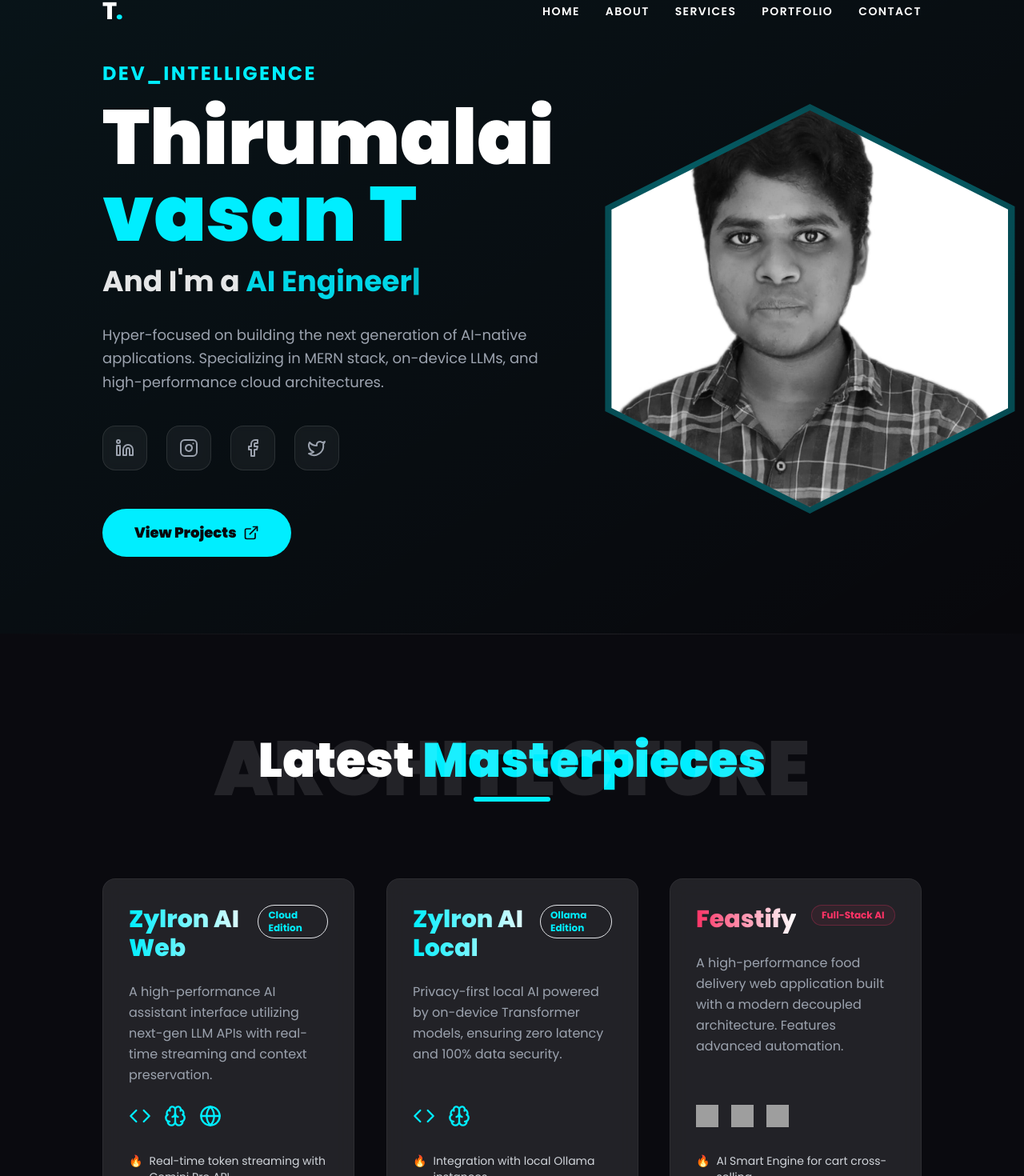
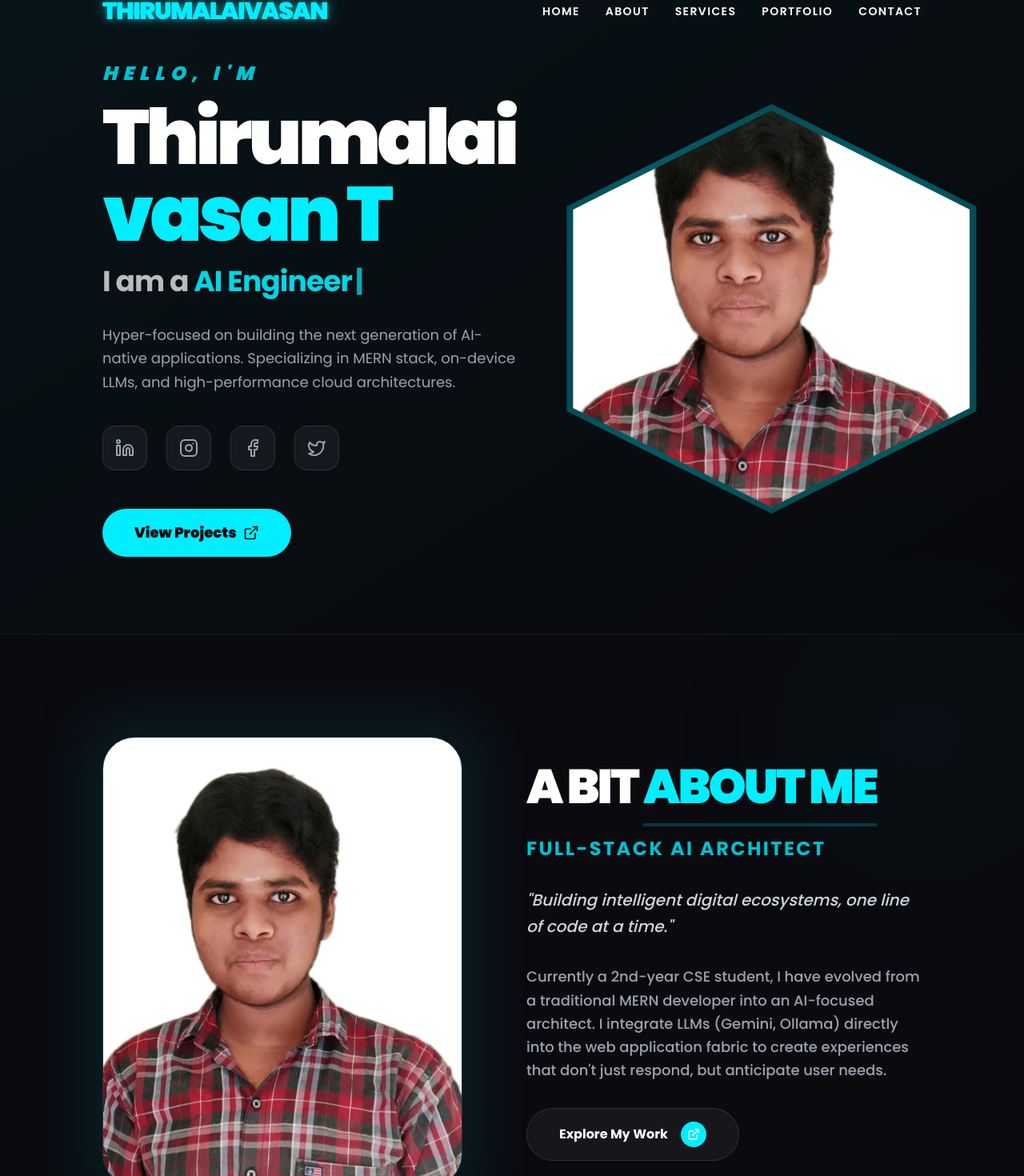
Before and after one commit to Thirumalaivasan2007/Portfolio-website, a React (Vite) app: page / in a window 1280 px wide. Shown: the part 20-1490 px from the top of the page at 80% size. Built offline with nearby package versions, Linux system fonts and the light colour scheme; grey boxes are pictures that could not be loaded.

Commit message:
🚀 Ultra-Cohesive Revamp: RGB Glitch Animation, Professional Typography, and Branding Update

```diff
--- a/src/App.jsx
+++ b/src/App.jsx
@@ -144,8 +144,8 @@ const App = () => {
     <div className="bg-bgDark min-h-screen text-white font-poppins transition-colors duration-500 overflow-x-hidden">
       {/* Header */}
       <nav className={`fixed top-0 left-0 w-full px-[10%] py-4 flex justify-between items-center z-[100] transition-all duration-300 ${isScrolled ? 'bg-bgDark/80 backdrop-blur-xl py-3 border-b border-white/5 shadow-2xl' : 'bg-transparent'}`}>
-        <a href="#home" className="text-3xl font-extrabold tracking-tighter hover:scale-105 transition-transform">
-          T<span className="text-neonCyan">.</span>
+        <a href="#home" className="text-2xl md:text-3xl font-black tracking-tighter hover:scale-105 transition-transform text-neonCyan text-glow-cyan">
+          THIRUMALAIVASAN
         </a>
         <div className="space-x-8 hidden lg:flex">
           {['Home', 'About', 'Services', 'Portfolio', 'Contact'].map((item) => (
@@ -168,14 +168,14 @@ const App = () => {
           viewport={{ once: true }}
           className="flex-1 text-center lg:text-left z-10"
         >
-          <h3 className="text-xl md:text-2xl font-bold mb-4 text-neonCyan tracking-widest uppercase">Dev_Intelligence</h3>
-          <h1 className="text-6xl md:text-8xl font-black leading-[1.1] mb-4">
+          <h3 className="text-xl md:text-2xl font-black mb-4 text-neonCyan tracking-[0.3em] uppercase opacity-80 italic">HELLO, I'M</h3>
+          <h1 className="text-6xl md:text-8xl font-black leading-[1.1] mb-4 tracking-tighter">
             Thirumalai<br/><span className="text-neonCyan">vasan T</span>
           </h1>
-          <h3 className="text-2xl md:text-4xl font-bold mb-8 opacity-90">
-            <span className="text-white">And I'm a </span>
+          <h3 className="text-2xl md:text-4xl font-bold mb-8 opacity-90 tracking-tight">
+            <span className="text-white/80">I am a </span>
             <span className="text-neonCyan">{text}</span>
-            <span className="animate-pulse text-neonCyan">|</span>
+            <span className="animate-pulse text-neonCyan ml-1">|</span>
           </h3>
           <p className="text-lg mb-10 leading-relaxed text-gray-400 max-w-2xl">
             Hyper-focused on building the next generation of AI-native applications. Specializing in MERN stack, on-device LLMs, and high-performance cloud architectures.
@@ -205,20 +205,103 @@ const App = () => {
         </motion.div>
 
         <motion.div
-          initial={{ opacity: 0, scale: 0.8 }}
+          initial={{ opacity: 0, scale: 0.9 }}
           whileInView={{ opacity: 1, scale: 1 }}
-          transition={{ duration: 0.8 }}
+          transition={{ duration: 1, ease: "easeOut" }}
           viewport={{ once: true }}
           className="flex-1 flex justify-center items-center z-10"
         >
-          <div className="relative w-80 h-80 md:w-[32rem] md:h-[32rem] group">
+          <motion.div
+            whileHover={{ scale: 1.05, rotateX: 5, rotateY: -5 }}
+            className="relative w-80 h-80 md:w-[32rem] md:h-[32rem] group cursor-pointer"
+          >
+             {/* Hexagon Bounds & Glow */}
              <div className="absolute inset-0 bg-neonCyan/20 animate-pulse-cyan hexagon-image-container p-1 shadow-neon"></div>
              <div className="absolute inset-0 bg-neonCyan hexagon-image-container opacity-20 blur-3xl group-hover:opacity-40 transition-opacity"></div>
-             <img src="/image1.jpeg" alt="Profile" className="absolute inset-2 w-[calc(100%-1rem)] h-[calc(100%-1rem)] object-cover hexagon-image-container grayscale group-hover:grayscale-0 transition-all duration-700" />
-          </div>
+
+             {/* RGB Glitch Layers */}
+             <div className="absolute inset-2 hexagon-image-container overflow-hidden bg-bgDark">
+                {/* Red Glitch Layer */}
+                <motion.img
+                  src="/image1.jpeg"
+                  alt="Profile Glitch"
+                  className="absolute inset-0 w-full h-full object-cover opacity-0 group-hover:opacity-100 group-hover:animate-[glitch-rgb_0.3s_infinite] glitch-layer brightness-150 saturate-200"
+                  style={{ filter: "url(#red-filter)" }}
+                />
+
+                {/* Original/Base Layer */}
+                <img
+                  src="/image1.jpeg"
+                  alt="Profile"
+                  className="absolute inset-0 w-full h-full object-cover transition-all duration-500 group-hover:opacity-30 group-hover:scale-110"
+                />
+
+                {/* Blue Glitch Overlay */}
+                <motion.img
+                  src="/image1.jpeg"
+                  alt="Profile Glitch"
+                  className="absolute inset-0 w-full h-full object-cover opacity-0 group-hover:opacity-100 group-hover:animate-[glitch-rgb_0.2s_infinite_reverse] glitch-layer brightness-150 saturate-200"
+                  style={{ filter: "url(#blue-filter)" }}
+                />
+             </div>
+
+             {/* SVG Color Filters for Glitch */}
+             <svg className="hidden">
+               <filter id="red-filter">
+                 <feColorMatrix type="matrix" values="1 0 0 0 0 0 0 0 0 0 0 0 0 0 0 0 0 0 1 0" />
+               </filter>
+               <filter id="blue-filter">
+                 <feColorMatrix type="matrix" values="0 0 0 0 0 0 0 0 0 0 1 0 0 0 0 0 0 0 1 0" />
+               </filter>
+             </svg>
+          </motion.div>
         </motion.div>
       </section>
+      {/* About Section */}
+      <section id="about" className="py-32 px-[10%] bg-[#0a0a0f] relative border-y border-white/5">
+        <div className="absolute top-0 right-0 w-64 h-64 bg-neonCyan/5 blur-[120px] rounded-full"></div>
+        <div className="flex flex-col md:flex-row items-center gap-20 max-w-7xl mx-auto">
+          <motion.div
+            initial={{ opacity: 0, scale: 0.9 }}
+            whileInView={{ opacity: 1, scale: 1 }}
+            transition={{ duration: 0.8 }}
+            viewport={{ once: true }}
+            className="flex-1 lg:max-w-[450px] relative group"
+          >
+             <div className="absolute -inset-4 bg-neonCyan/10 blur-2xl group-hover:bg-neonCyan/20 transition-all duration-700"></div>
+             <img src="/image1.jpeg" alt="About Me" className="relative w-full aspect-[4/5] object-cover rounded-[2.5rem] border border-white/10 z-10 transition-all duration-700 group-hover:rounded-[1rem] group-hover:brightness-110" />
+          </motion.div>
 
+          <motion.div
+            initial={{ opacity: 0, x: 50 }}
+            whileInView={{ opacity: 1, x: 0 }}
+            transition={{ duration: 0.8 }}
+            viewport={{ once: true }}
+            className="flex-1 space-y-8"
+          >
+            <h2 className="text-4xl md:text-6xl font-black uppercase tracking-tighter leading-none">
+              A Bit <span className="text-neonCyan border-b-4 border-neonCyan/20 pb-1">About Me</span>
+            </h2>
+            <h3 className="text-2xl font-bold text-neonCyan tracking-widest uppercase opacity-80">Full-Stack AI Architect</h3>
+            <p className="text-xl leading-relaxed text-gray-300 italic font-medium">
+              "Building intelligent digital ecosystems, one line of code at a time."
+            </p>
+            <p className="text-lg leading-relaxed text-gray-400 font-medium">
+              Currently a 2nd-year CSE student, I have evolved from a traditional MERN developer into an AI-focused architect. I integrate LLMs (Gemini, Ollama) directly into the web application fabric to create experiences that don't just respond, but anticipate user needs.
+            </p>
+            <motion.a
+              href="#portfolio"
+              whileHover={{ x: 10 }}
+              className="inline-flex items-center gap-4 px-10 py-4 bg-white/5 border border-white/10 text-white rounded-full font-bold hover:bg-neonCyan hover:text-bgDark transition-all duration-300 group"
+            >
+              Explore My Work
+              <div className="w-8 h-8 rounded-full bg-neonCyan group-hover:bg-bgDark flex items-center justify-center transition-colors">
+                <ExternalLink className="w-4 h-4" />
+              </div>
+            </motion.a>
+          </motion.div>
+        </div>
+      </section>
       {/* Portfolio Section */}
       <section id="portfolio" className="py-32 px-[10%] relative overflow-hidden bg-[#0a0a0f]">
         <div className="absolute top-0 left-1/2 -translate-x-1/2 w-screen h-px bg-gradient-to-r from-transparent via-white/10 to-transparent"></div>
@@ -230,8 +313,8 @@ const App = () => {
           viewport={{ once: true }}
           className="text-center mb-24 relative"
         >
-          <h2 className="text-6xl md:text-8xl font-black opacity-10 absolute top-1/2 left-1/2 -translate-x-1/2 -translate-y-1/2 whitespace-nowrap hidden md:block select-none">ARCHITECTURE</h2>
-          <h2 className="text-4xl md:text-6xl font-black mb-4">Latest <span className="text-neonCyan">Masterpieces</span></h2>
+          <h2 className="text-6xl md:text-8xl font-black opacity-10 absolute top-1/2 left-1/2 -translate-x-1/2 -translate-y-1/2 whitespace-nowrap hidden md:block select-none tracking-[0.4em]">ARCHITECTURE</h2>
+          <h2 className="text-4xl md:text-6xl font-black mb-4 uppercase tracking-tighter">Latest <span className="text-neonCyan border-b-4 border-neonCyan/20 pb-2">Masterpieces</span></h2>
           <div className="w-24 h-1.5 bg-neonCyan mx-auto rounded-full group-hover:w-48 transition-all"></div>
         </motion.div>
 
@@ -252,7 +335,7 @@ const App = () => {
 
       {/* Services Section */}
       <section id="services" className="py-32 px-[10%] bg-bgDark">
-        <h2 className="text-4xl md:text-6xl font-black text-center mb-20 italic">Deep <span className="text-neonCyan">Services</span></h2>
+        <h2 className="text-4xl md:text-6xl font-black text-center mb-24 tracking-[0.25em] uppercase">Deep <span className="text-neonCyan">Services</span></h2>
         <div className="grid md:grid-cols-3 gap-8 max-w-7xl mx-auto">
           {[
             { icon: Code, title: "Web Architecture", desc: "Crafting bulletproof frontend systems and ultra-secure Node.js backends." },
@@ -330,7 +413,7 @@ const App = () => {
 
       {/* Footer */}
       <footer className="py-20 bg-bgDark px-[10%] flex flex-col items-center gap-8 border-t border-white/5">
-        <h2 className="text-2xl font-black tracking-tighter">THIRUMALAI<br/><span className="text-neonCyan">VASAN T</span></h2>
+        <h2 className="text-2xl font-black tracking-tighter text-neonCyan text-glow-cyan">THIRUMALAIVASAN</h2>
         <div className="text-sm font-semibold opacity-50 uppercase tracking-[0.5em]">
           &copy; {new Date().getFullYear()} THIRUMALAI.ENGINEERING
         </div>
--- a/src/index.css
+++ b/src/index.css
@@ -42,4 +42,25 @@
   .animate-pulse-cyan {
     animation: pulse-cyan 2s infinite;
   }
+
+  .text-glow-cyan {
+    text-shadow: 0 0 10px rgba(0, 238, 255, 0.5), 0 0 20px rgba(0, 238, 255, 0.3);
+  }
+
+  @keyframes glitch-rgb {
+    0% { transform: translate(0); }
+    20% { transform: translate(-3px, 3px); }
+    40% { transform: translate(-3px, -3px); }
+    60% { transform: translate(3px, 3px); }
+    80% { transform: translate(3px, -3px); }
+    100% { transform: translate(0); }
+  }
+
+  .glitch-layer {
+    mix-blend-mode: lighten;
+  }
+
+  .glitch-red { filter: brightness(1.5) contrast(1.2) drop-shadow(0 0 0 red); }
+  .glitch-blue { filter: brightness(1.5) contrast(1.2) drop-shadow(0 0 0 blue); }
+  .glitch-green { filter: brightness(1.5) contrast(1.2) drop-shadow(0 0 0 green); }
 }
```
